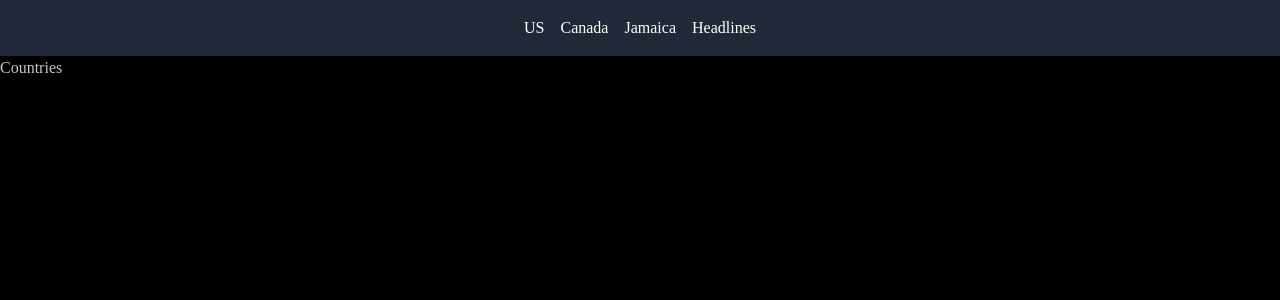
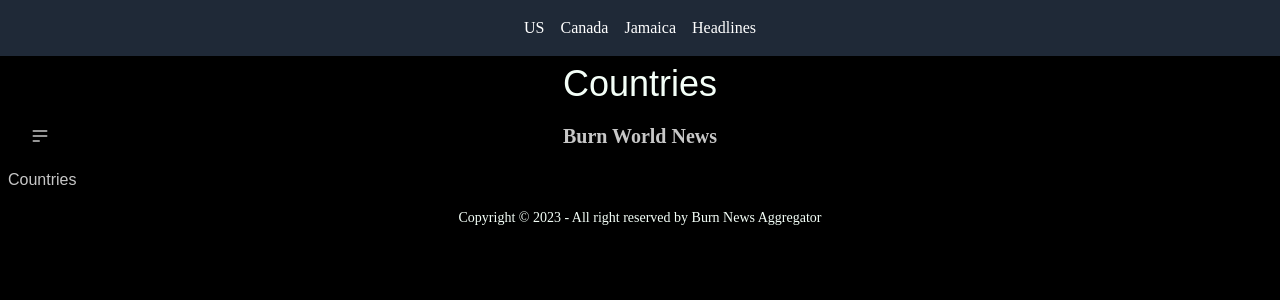
Before and after one commit to RW2023/burnworld, a Next.js app: page /countries in a window 1280 px wide. Shown: the top 300 px of the page. Built offline with nearby package versions, Linux system fonts and the light colour scheme.

Commit message:
add layout

```diff
--- a/src/app/countries/page.tsx
+++ b/src/app/countries/page.tsx
@@ -1,9 +1,19 @@
+'use client';
 import { FC } from 'react';
+import Layout from '../../Components/Layout';
+
+
 
 interface Props {}
 
-const index: FC<Props> = (props): JSX.Element => {
-  return <div>Countries</div>;
+const Index: FC<Props> = (): JSX.Element => {
+  return (
+    <Layout title={'Countries'}>
+      <div>
+       <h1>Countries</h1>
+      </div>
+    </Layout>
+  );
 };
 
-export default index;
+export default Index;
```
